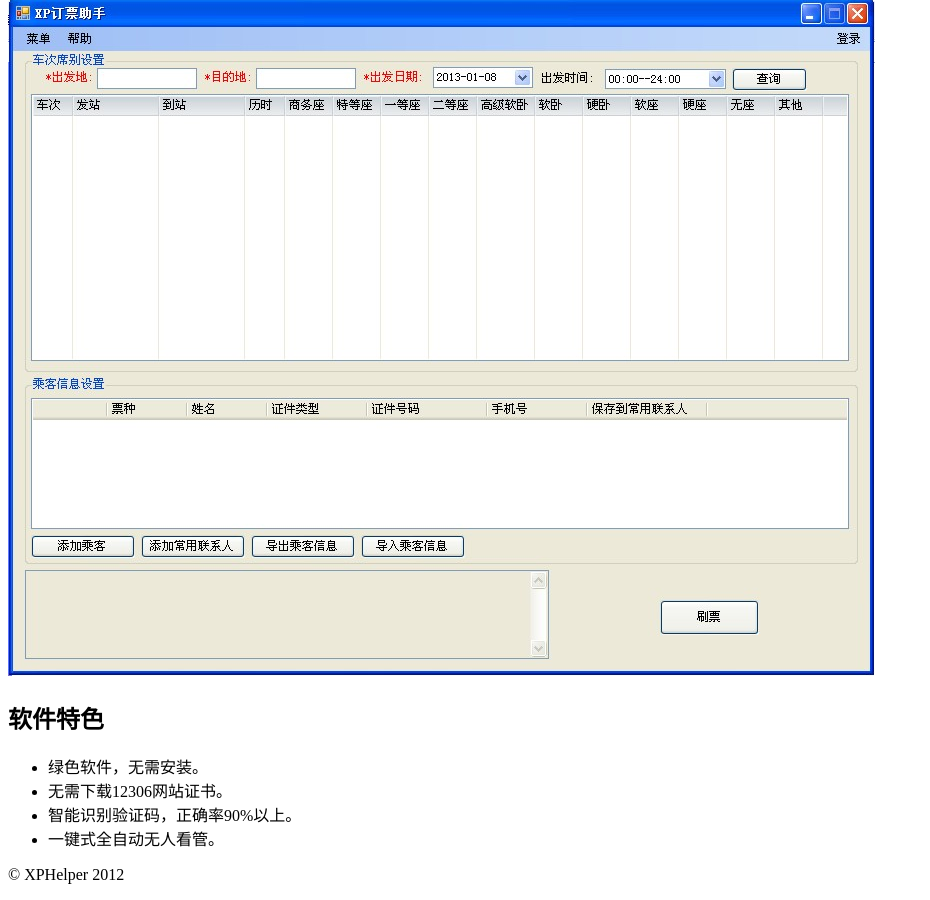
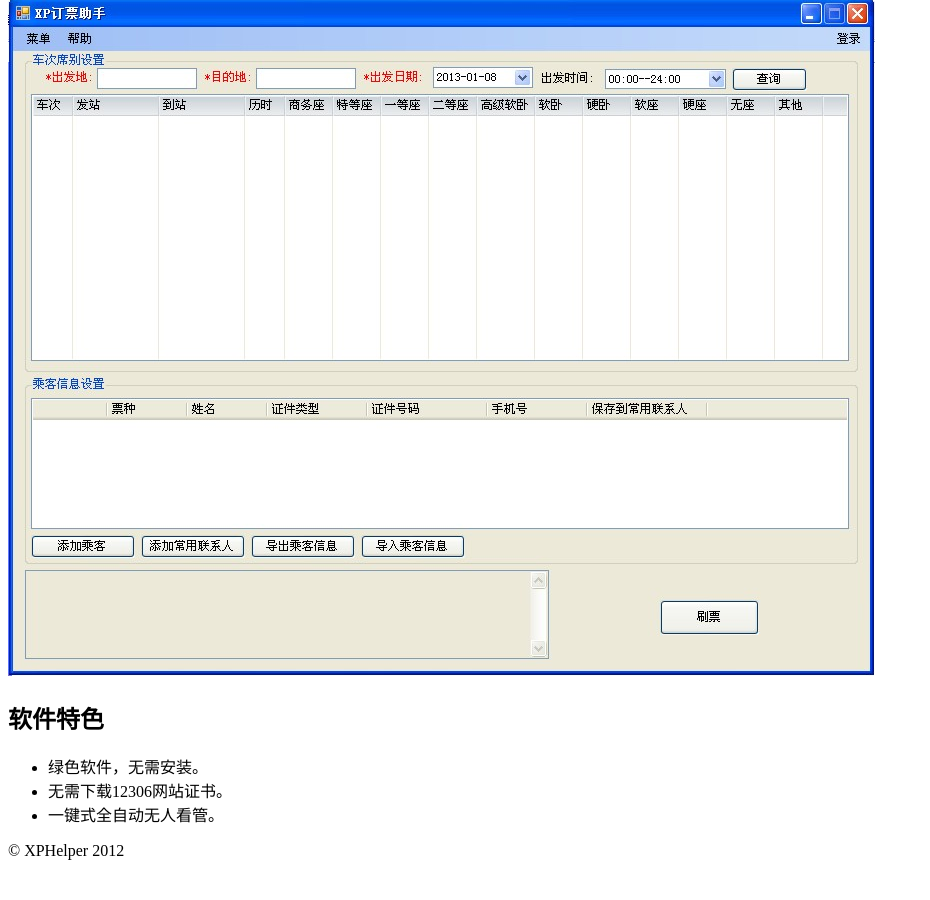
Before and after one commit to xphelper/xphelper.github.com, a Jekyll site: the page built from index.md, in a window 1280 px wide and 900 px high, scrolled down 873 px. Shown: the whole window, without its empty margins (0-930 px from the left). Built offline with Jekyll 4.4.1, drawn with Linux system fonts in a browser that asks for light colours; nearby versions of some CDN libraries; library files that are not in the unit come from our copies; Markdown is read by kramdown in place of the engine named in the settings; comment, search, counter and statistics services are not loaded; after the commit the page ends 1749 px from its top, so only the background shows below that.

Commit message:
去除识别验证码说明

```diff
--- a/index.md
+++ b/index.md
@@ -30,5 +30,4 @@ Win8,Win7,Vista,WinXp,Win2000,Win2003
 
 - 绿色软件，无需安装。
 - 无需下载12306网站证书。
-- 智能识别验证码，正确率90%以上。
 - 一键式全自动无人看管。
```
